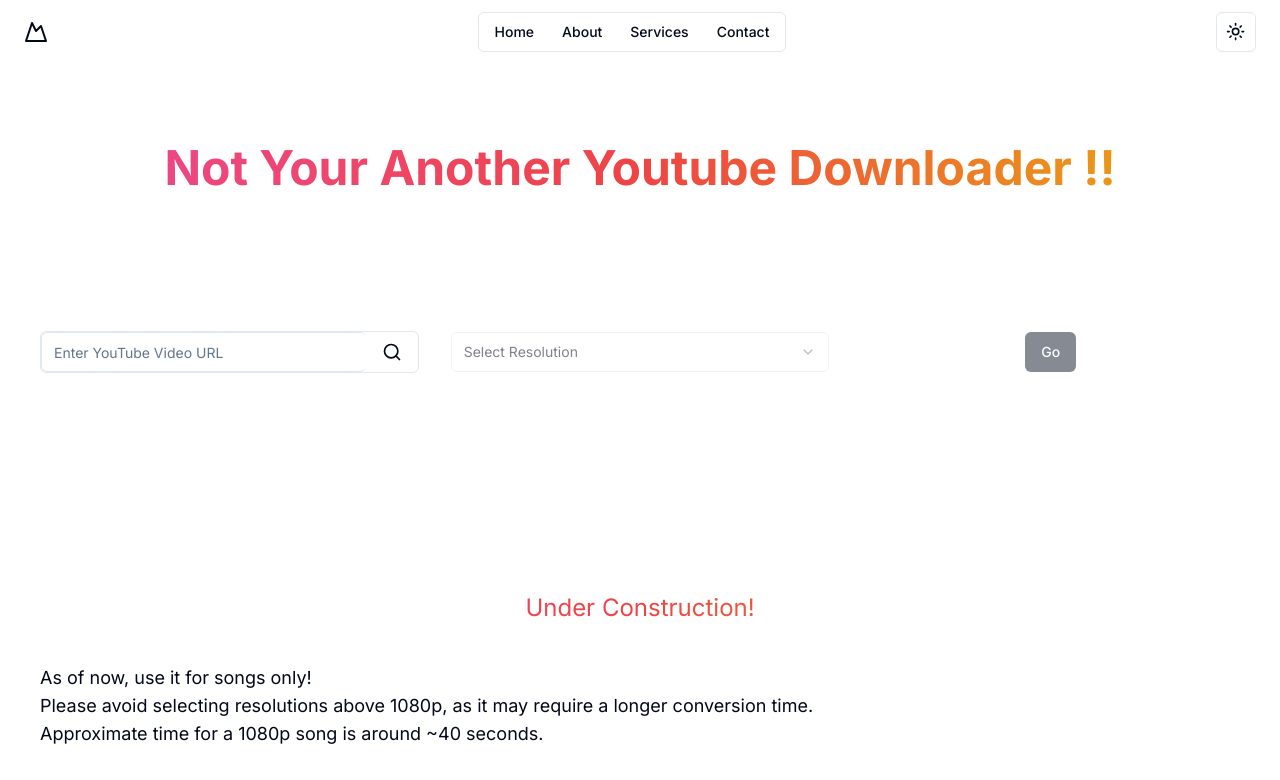
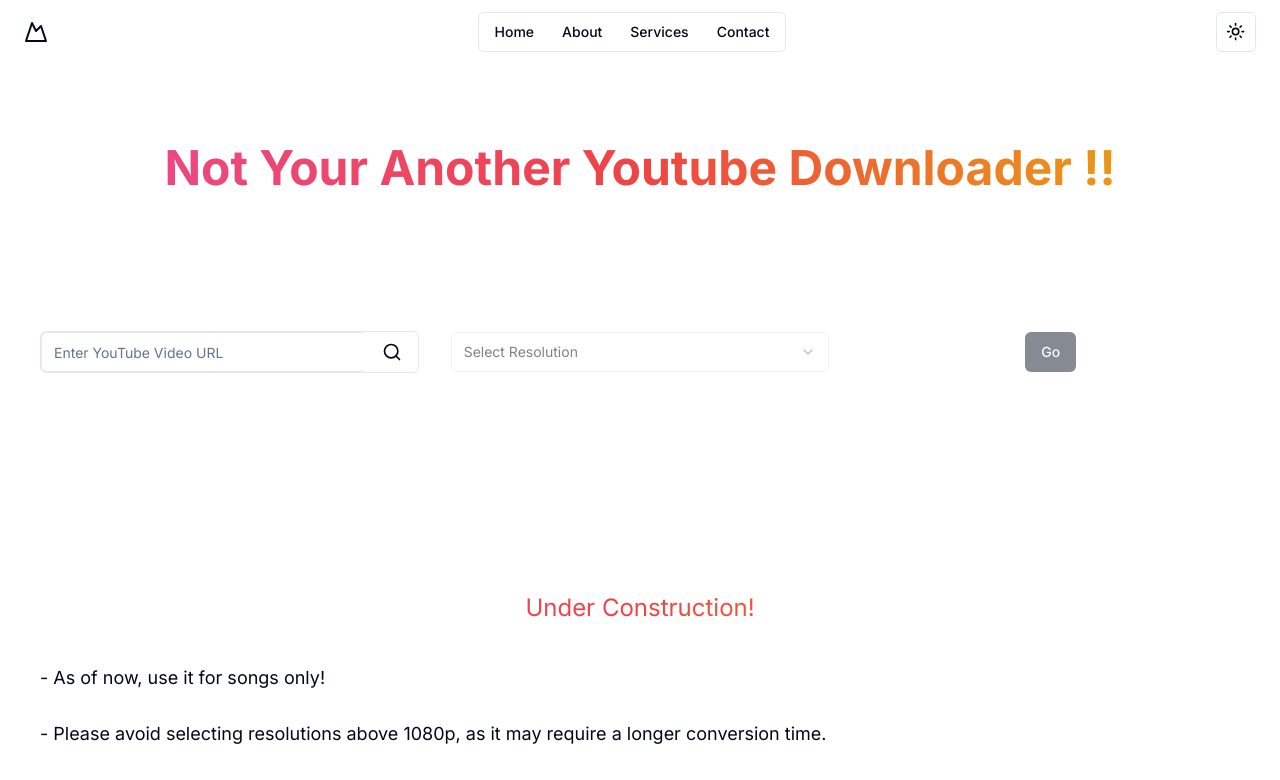
Before and after one commit to PiyushXmishra/ytdl, a Next.js app in the folder frontend/: page / in a window 1280 px wide. Shown: the top 780 px of the page. Built offline with nearby package versions, Linux system fonts and the light colour scheme.

Commit message:
Adding 60fps options

```diff
--- a/frontend/app/layout.tsx
+++ b/frontend/app/layout.tsx
@@ -2,7 +2,7 @@
 import { Inter } from "next/font/google";
 import "./globals.css";
 import { ThemeProvider } from "@/components/theme-provider";
-import { Component } from "@/components/nav";
+import { Navbar } from "@/components/nav";
 
 const inter = Inter({ subsets: ["latin"] });
 
@@ -26,7 +26,7 @@
             enableSystem
             disableTransitionOnChange
           >
-            <Component/>
+            <Navbar/>
             {children}
           </ThemeProvider>
 
--- a/frontend/app/page.tsx
+++ b/frontend/app/page.tsx
@@ -1,5 +1,4 @@
 import Hero from "@/components/hero";
-import { Component } from "@/components/nav";
 import Image from "next/image";
 
 export default function Home() {
--- a/frontend/components/guidesToUse.tsx
+++ b/frontend/components/guidesToUse.tsx
@@ -8,9 +8,10 @@
             Under Construction!
         </div>
         <ul className='text-lg p-10'>
-            <li>As of now, use it for songs only!</li>
-            <li>Please avoid selecting resolutions above 1080p, as it may require a longer conversion time.</li>
-            <li>Approximate time for a 1080p song is around ~40 seconds.</li>
+            <li>- As of now, use it for songs only!</li><br/>
+            <li>- Please avoid selecting resolutions above 1080p, as it may require a longer conversion time.</li><br/>
+            <li>- Approximate time for a 1080p song is around ~15 seconds.</li><br/>
+             <li>- As of now, supports only 30/60fps videos.</li><br/>
         </ul>
         <div className='flex justify-center items-center ' >
         <Image
--- a/frontend/components/hero.tsx
+++ b/frontend/components/hero.tsx
@@ -10,8 +10,6 @@
     </div>
     <div className=' p-10 flex flex-col md:grid md:grid-cols-3 gap-8 md:justify-around md:flex-row justify-center justify-items-center  items-center h-[30vh] md:h-[40vh]'>
         <Component/>
-
-
     </div>
     <GuidesToUse/>
     </>
--- a/frontend/components/nav.tsx
+++ b/frontend/components/nav.tsx
@@ -31,7 +31,7 @@
 import { Sheet, SheetContent } from "@/components/ui/sheet"
 import { ModeToggle } from "./darkmode"
 
-export function Component() {
+export function Navbar() {
   const [isOpen, setIsOpen] = useState(false)
   return (
     <header className="flex h-16 items-center justify-between px-4 md:px-6">
```
Also changed, not shown: 2 other files (tests, documents, lock files or other folders).
